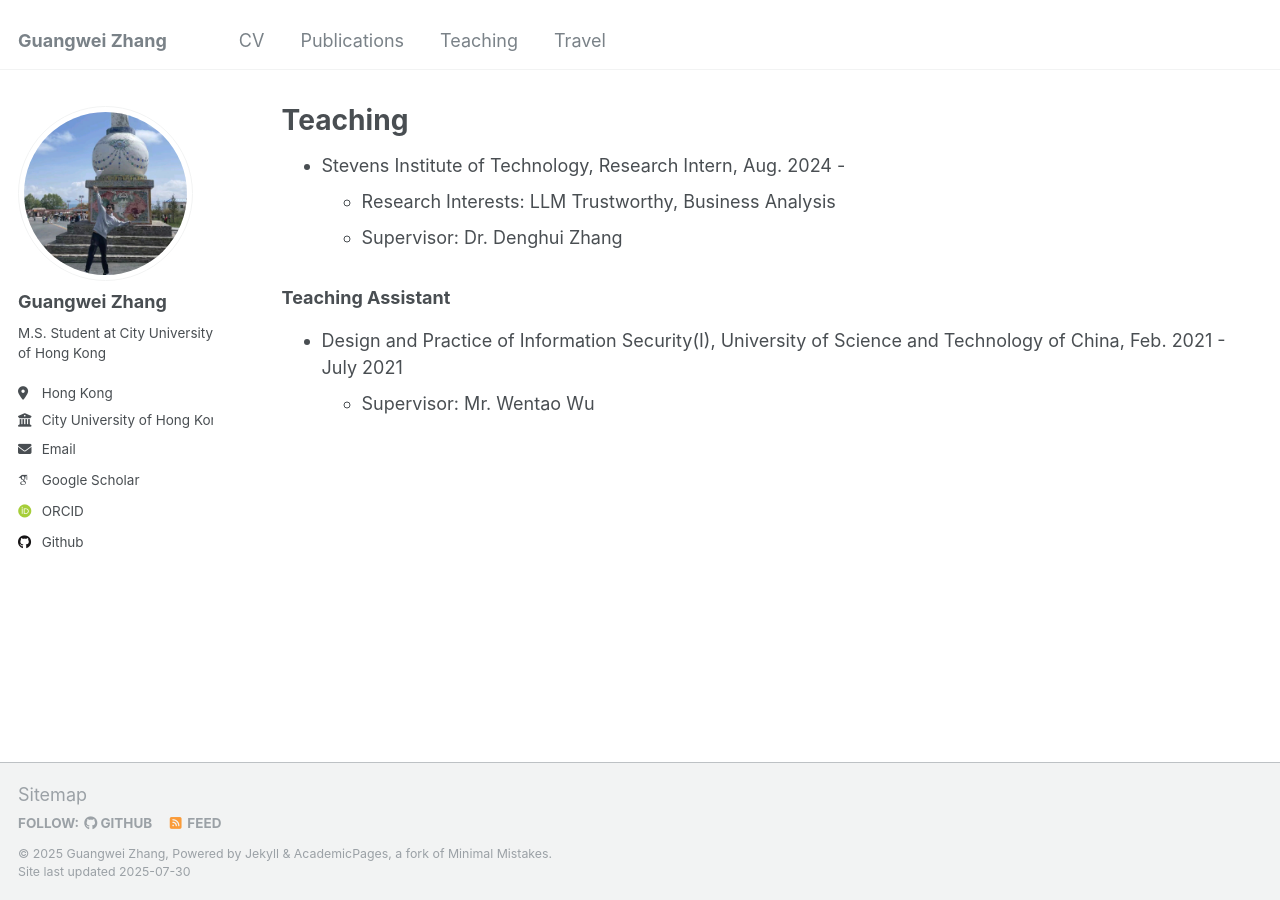
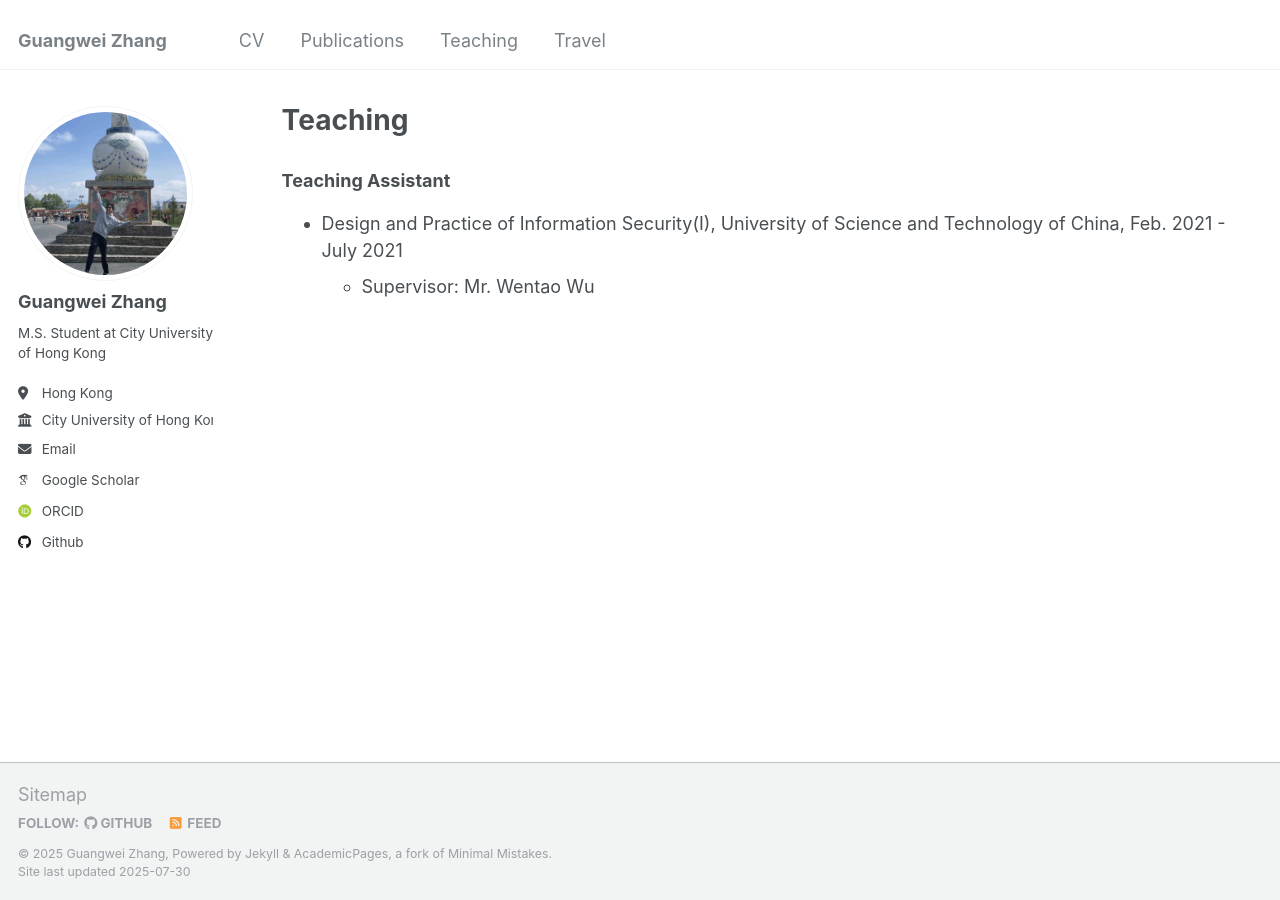
Before and after one commit to changhu73/changhu73.github.io, a Jekyll site: the page built from _pages/teaching.md, in a window 1280 px wide. Built offline with Jekyll 4.4.1, drawn with Linux system fonts in a browser that asks for light colours; some web fonts are replaced.

Commit message:
Update teaching.md

```diff
--- a/_pages/teaching.md
+++ b/_pages/teaching.md
@@ -7,9 +7,7 @@ redirect_from:
   - /resume
 
 ---
-* Stevens Institute of Technology, Research Intern, Aug. 2024 -
-  *  Research Interests: LLM Trustworthy, Business Analysis
-  *  Supervisor: Dr. Denghui Zhang
+
 
 ### Teaching Assistant
 * Design and Practice of Information Security(I), University of Science and Technology of China, Feb. 2021 - July 2021
```
